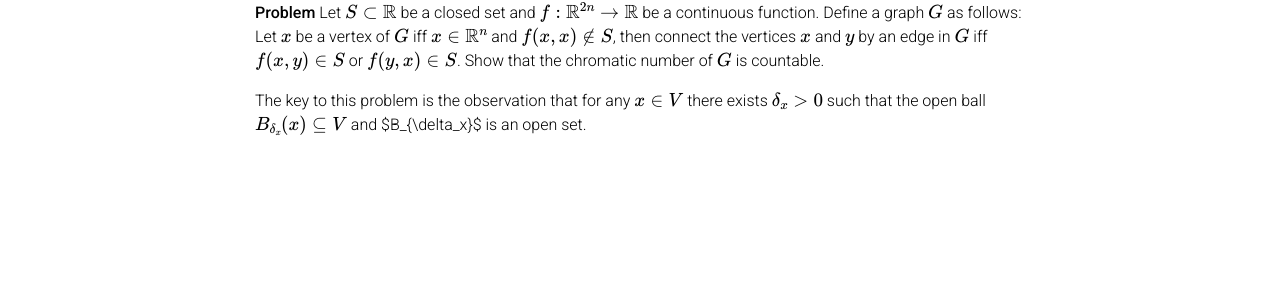
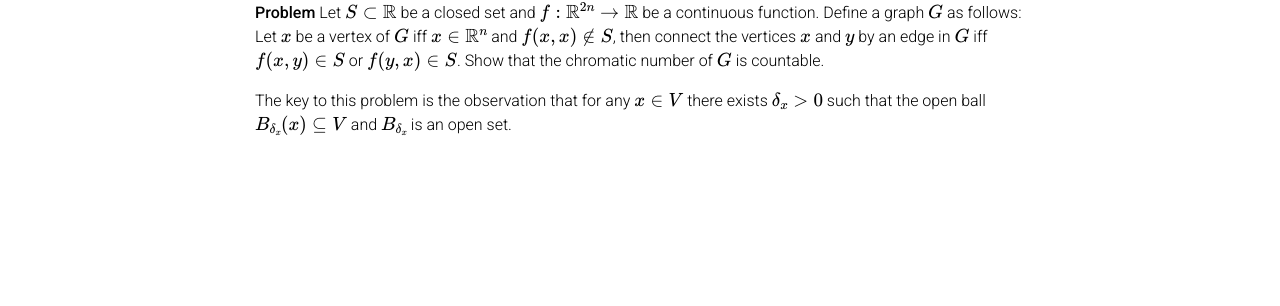
Before and after one commit to ruijiacao/ruijiacao.github.io, a Jekyll site: the page built from _posts/2024-1-2-first-post.md, in a window 1280 px wide. Shown: the part 255-561 px from the top of the page. Built offline with Jekyll 4.4.1, drawn with Linux system fonts in a browser that asks for light colours; comment, search, counter and statistics services are not loaded; a style sheet for code colours, icons or effects is not loaded.

```diff
--- a/_posts/2024-1-2-first-post.md
+++ b/_posts/2024-1-2-first-post.md
@@ -12,4 +12,4 @@ related_posts: false
 **Problem**
 Let $$S\subset \mathbb{R}$$ be a closed set and $$f:\mathbb{R}^{2n}\to \mathbb{R}$$ be a continuous function. Define a graph $$G$$ as follows: Let $$x$$ be a vertex of $$G$$ iff $$x\in \mathbb{R}^{n}$$ and $$f(x,x)\not\in S$$, then connect the vertices $$x$$ and $$y$$ by an edge in $$G$$ iff $$f(x,y)\in S$$ or $$f(y,x)\in S$$. Show that the chromatic number of $$G$$ is countable.
 
-The key to this problem is the observation that for any $$x \in V$$ there exists $$\delta_x > 0$$ such that the open ball $$B_{\delta_x}(x) \subseteq V$$ and $B_{\delta_x}$ is an open set.
+The key to this problem is the observation that for any $$x \in V$$ there exists $$\delta_x > 0$$ such that the open ball $$B_{\delta_x}(x) \subseteq V$$ and $$B_{\delta_x}$$ is an open set.
```
